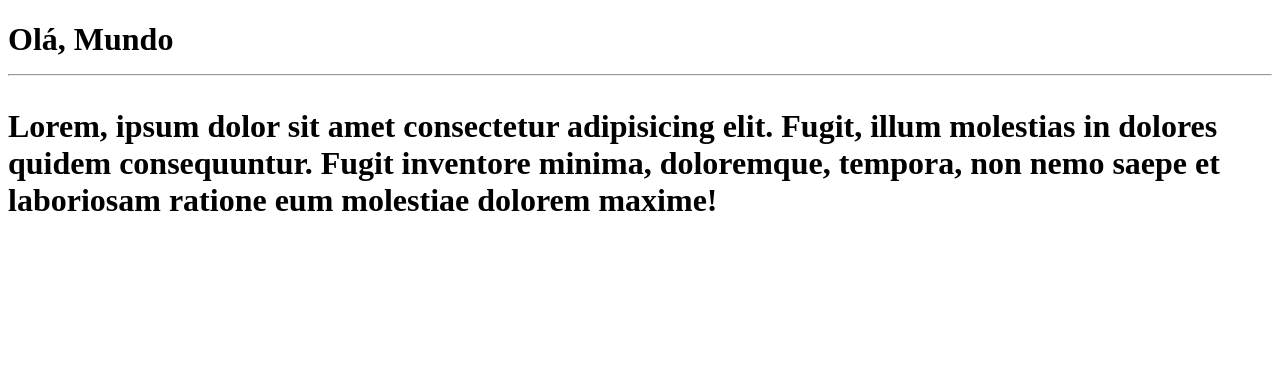
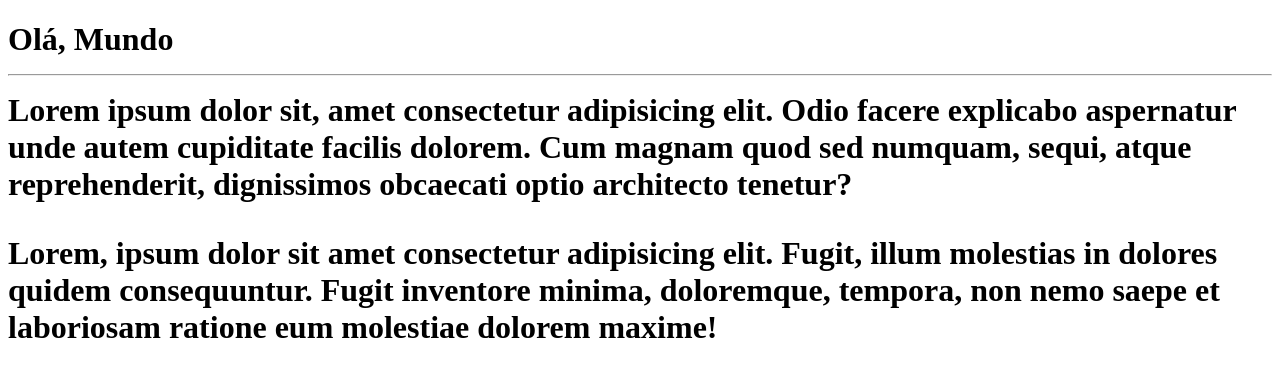
Before and after one commit to Lai-De/Olamundo, a plain HTML site: page site-exemplo/index.html in a window 1280 px wide. Drawn offline with Linux system fonts and the light colour scheme.

Commit message:
adicionei um paragráfo

```diff
--- a/site-exemplo/index.html
+++ b/site-exemplo/index.html
@@ -9,6 +9,7 @@
 <body>
     <h1>Olá, Mundo
         <hr>
+        Lorem ipsum dolor sit, amet consectetur adipisicing elit. Odio facere explicabo aspernatur unde autem cupiditate facilis dolorem. Cum magnam quod sed numquam, sequi, atque reprehenderit, dignissimos obcaecati optio architecto tenetur?
         <p>Lorem, ipsum dolor sit amet consectetur adipisicing elit. Fugit, illum molestias in dolores quidem consequuntur. Fugit inventore minima, doloremque, tempora, non nemo saepe et laboriosam ratione eum molestiae dolorem maxime!</p>
     </h1>
 </body>
```
